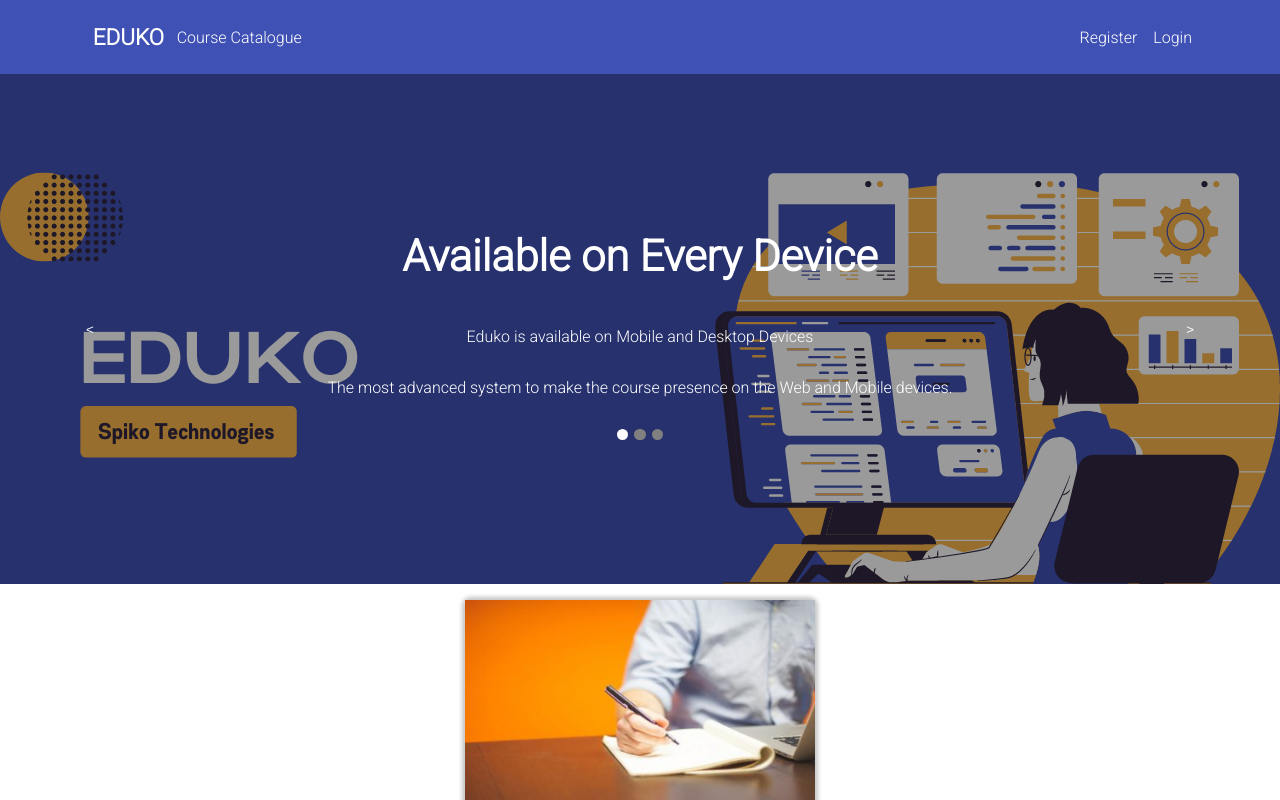
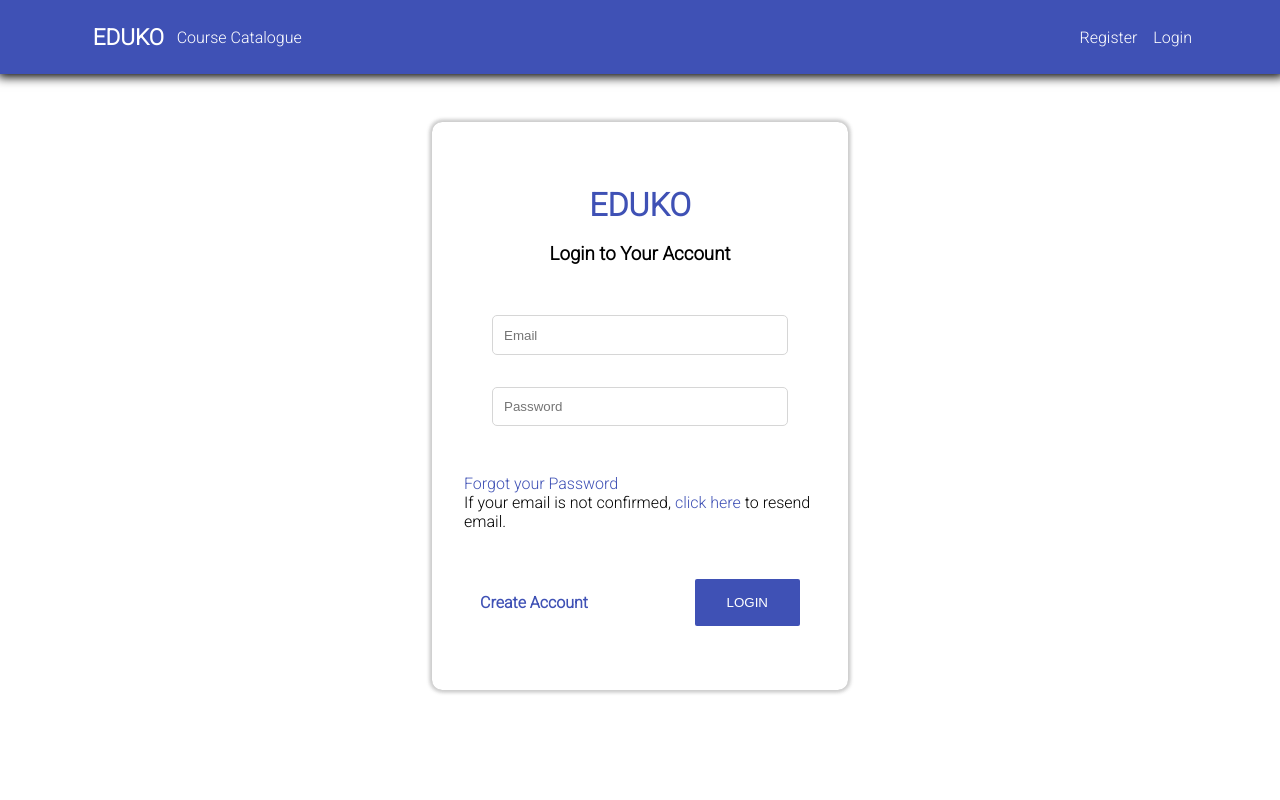
Before and after one commit to AbdulRehmani2/eduko-clone, a React (Vite) app: page /login in a window 1280 px wide. Shown: the top 800 px of the page. Built offline with nearby package versions, Linux system fonts and the light colour scheme.

Commit message:
React Router Implemented and Login Page Complete

```diff
--- a/src/App.jsx
+++ b/src/App.jsx
@@ -1,17 +1,24 @@
 import Navbar from './components/Navbar'
-import Slider from './components/Slider'
-import Cards from './components/Cards'
-import Footer from './components/Footer'
+import HomePage from './pages/HomePage'
+import LoginPage from './pages/LoginPage'
+import RegisterPage from './pages/RegisterPage'
+import { BrowserRouter as Router, Routes, Route } from 'react-router-dom'
+
 import './App.css'
 
 function App() {
 
   return (
     <div className='main-container'>
-      <Navbar></Navbar>
-      <Slider></Slider>
-      <Cards></Cards>
-      <Footer></Footer>
+      <Router>
+        <Navbar></Navbar>
+        <Routes>
+          <Route path='/' element={<HomePage></HomePage>}></Route>
+          <Route path='/login' element={<LoginPage></LoginPage>}></Route>
+          <Route path='/register' element={<RegisterPage></RegisterPage>}></Route>
+        </Routes>
+      </Router>
+
     </div>
   )
 }
--- a/src/components/Footer.css
+++ b/src/components/Footer.css
@@ -18,16 +18,20 @@
     align-items: center;
 }
 
+.footer-container>button:hover{
+    cursor: pointer;
+}
+
 .footer-container>button>ion-icon{
     margin-left: 0.3rem;
 }
 
 .footer-container>div>ion-icon{
+    cursor: pointer;
     margin: 1rem 0.4rem;
 }
 .footer-text-div{
     background-color: rgb(0,0,0,.2);
     width: 100%;
     text-align: center;
-
 }
--- /dev/null
+++ b/src/components/Login.css
@@ -0,0 +1,76 @@
+.login-container{
+    width: 100%;
+    display: flex;
+    align-items: center;
+    justify-content: center;
+}
+
+.login-container>div{
+    margin: 3rem 0rem;
+    padding: 4rem 1rem;
+    display: flex;
+    flex-direction: column;
+    align-items: center;
+    justify-content: center;
+    width: 24rem;
+    border-radius: 10px;
+    box-shadow: 1px 1px 5px rgb(203, 203, 203), 1px -1px 5px rgb(203, 203, 203), -1px 1px 5px rgb(203, 203, 203), -1px -1px 5px rgb(203, 203, 203);
+}
+
+.login-container a{
+    color: #3F51B5;
+    cursor: pointer;
+}
+
+.login-title{
+    color: #3F51B5;
+    font-size: 2rem;
+    font-weight: bolder;
+}
+
+.login-title-section{
+    display: flex;
+    flex-direction: column;
+    align-items: center;
+}
+
+.login-data-section{
+    display: flex;
+    flex-direction: column;
+    align-items: center;
+    margin: 1rem 0rem;
+}
+
+.login-data-section>input{
+    width: 17rem;
+    border: 1px solid rgb(214, 214, 214);
+    border-radius: 5px;
+    margin: 1rem 0rem;
+    padding: 0.7rem;
+}
+
+.login-data-section>p{
+    padding: 1rem;
+}
+
+.login-submit-section{
+    display: flex;
+    flex-direction: row;
+    justify-content: space-between;
+    align-items: center;
+    width: 20rem;
+    padding: 0rem 3rem;
+}
+
+.login-submit-section>a{
+    font-weight: bold;
+}
+
+.login-submit-section>button{
+    padding: 1rem 2rem;
+    background-color: #3F51B5;
+    color: white;
+    border-radius: 2px;
+    border: none;
+    cursor: pointer;
+}
--- /dev/null
+++ b/src/components/Login.jsx
@@ -0,0 +1,24 @@
+import { Link } from 'react-router-dom'
+import './Login.css'
+
+export default function Login(){
+    return (
+        <div className="login-container">
+            <div>
+                <div className='login-title-section'>
+                    <Link to={'/'} className='login-title'>EDUKO</Link>
+                    <h3>Login to Your Account</h3>
+                </div>
+                <div className='login-data-section'>
+                    <input placeholder='Email'></input>
+                    <input placeholder='Password'></input>
+                    <p><a>Forgot your Password</a><br></br>If your email is not confirmed, <a>click here</a> to resend email.</p>
+                </div>
+                <div className='login-submit-section'>
+                    <Link to={'/register'}>Create Account</Link>
+                    <button>LOGIN</button>
+                </div>
+            </div>
+        </div>
+    )
+}
--- a/src/components/Navbar.jsx
+++ b/src/components/Navbar.jsx
@@ -1,4 +1,5 @@
 import './Navbar.css'
+import { Link } from 'react-router-dom'
 
 
 export default function Navbar()
@@ -7,12 +8,12 @@
         <div className="nav-container">
             <div>
                 <div className='nav-title-container'>
-                    <a href="../index.html" className='nav-title'>EDUKO  </a>
-                    <a href="../index.html">Course Catalogue</a>
+                    <Link to={'/'} className='nav-title'>EDUKO</Link>
+                    <Link to={'/'}>Course Catalogue</Link>
                 </div>
                 <div className='nav-reg-container'>
-                    <a href="#">Register</a>
-                    <a href="#">Login</a>
+                    <Link to={'/register'}>Register</Link>
+                    <Link to={'/login'}>Login</Link>
                 </div>
             </div>
         </div>
--- /dev/null
+++ b/src/pages/HomePage.jsx
@@ -0,0 +1,14 @@
+import Slider from '../components/Slider'
+import Cards from '../components/Cards'
+import Footer from '../components/Footer'
+
+
+export default function HomePage(){
+    return (
+        <>
+        <Slider></Slider>
+        <Cards></Cards>
+        <Footer></Footer>
+        </>
+    )
+}
--- /dev/null
+++ b/src/pages/LoginPage.jsx
@@ -0,0 +1,9 @@
+import Login from '../components/Login'
+
+export default function LoginPage(){
+    return (
+        <>
+            <Login></Login>
+        </>
+    )
+}
--- /dev/null
+++ b/src/pages/RegisterPage.jsx
@@ -0,0 +1,3 @@
+export default function RegisterPage(){
+    return <h1>WIP</h1>
+}
```
Also changed, not shown: src/components/Register.css (added), src/components/Register.jsx (added).
